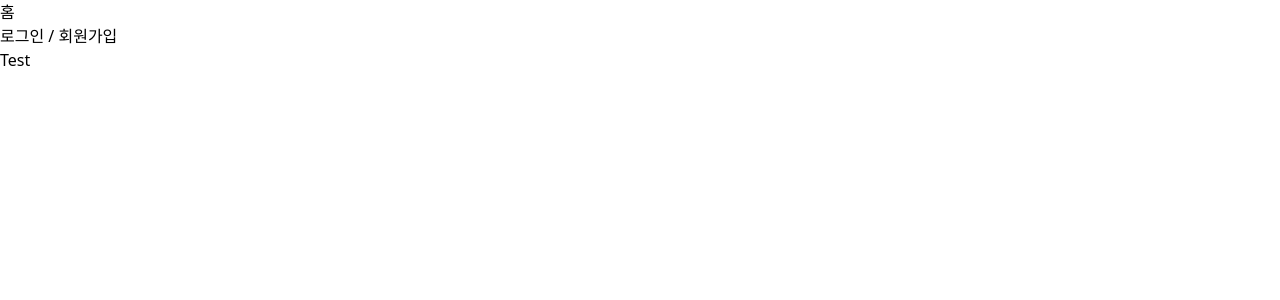
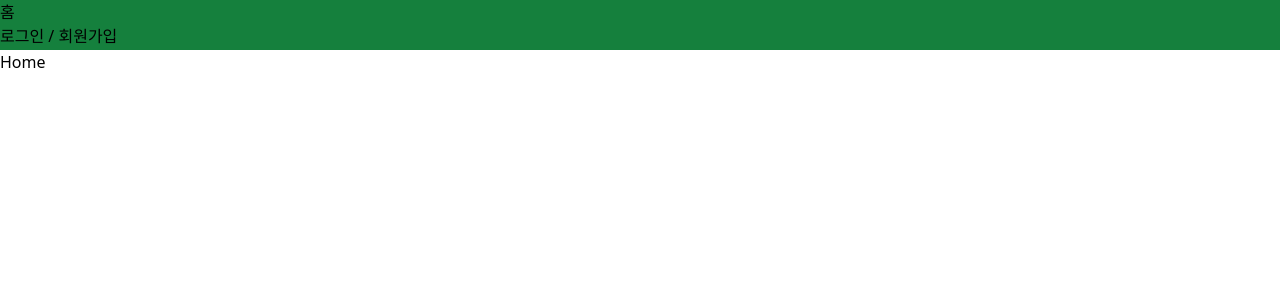
Before and after one commit to choichangyeon/MBTI-Classic, a React (Vite) app: page / in a window 1280 px wide. Shown: the top 300 px of the page. Built offline with nearby package versions, Linux system fonts and the light colour scheme.

Commit message:
fix:#5 tailwind 적용 수정

```diff
--- a/src/layouts/Header.jsx
+++ b/src/layouts/Header.jsx
@@ -5,7 +5,7 @@ const isAuth = false;
 
 const Header = () => {
   return (
-    <div className="w-full h-md flex flex-row  bg-green-700">
+    <div className="w-full h-md bg-green-700">
       <div>홈</div>
       {isAuth ? <MypageButton /> : <AuthButton />}
     </div>
--- a/src/layouts/RootLayout.jsx
+++ b/src/layouts/RootLayout.jsx
@@ -1,5 +1,5 @@
 import { Outlet } from "react-router-dom";
-import Header from "./Header";
+import Header from "@layouts/Header";
 
 const RootLayout = () => {
   return (
--- a/src/pages/Home.jsx
+++ b/src/pages/Home.jsx
@@ -1,7 +1,7 @@
 import React from "react";
 
 const Home = () => {
-  return <div className="bg-red-500 p-10">Test</div>;
+  return <div>Home</div>;
 };
 
 export default Home;
--- a/tailwind.config.js
+++ b/tailwind.config.js
@@ -1,6 +1,6 @@
 /** @type {import('tailwindcss').Config} */
 export default {
-  content: ["./index.html", "./src/**/*.{js, jsx, ts, tsx}"],
+  content: ["./index.html", "./src/**/*.{js,jsx,ts,tsx}"],
   theme: {
     extend: {
       height: {
```
